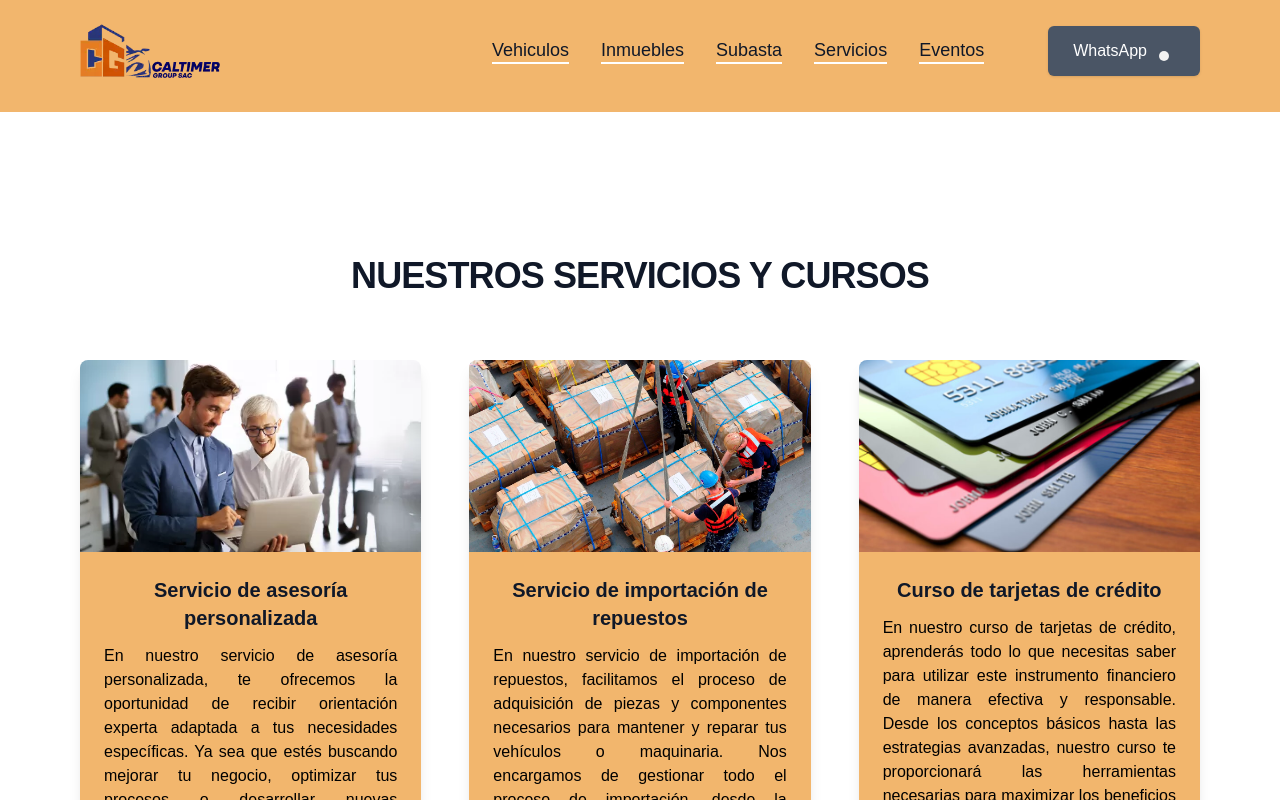
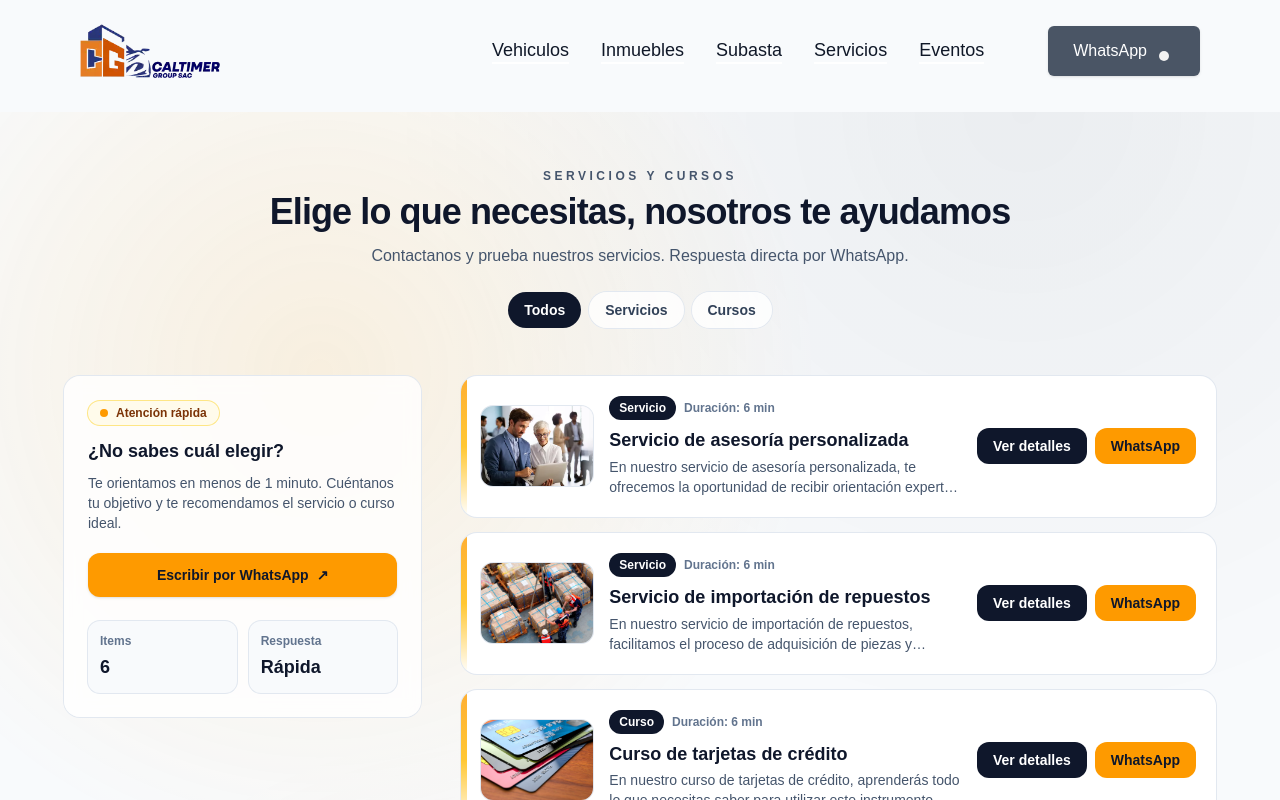
Before and after one commit to xxricardoxx100/caltimer, a Next.js app: page /servicios in a window 1280 px wide. Shown: the top 800 px of the page. Built offline with nearby package versions, Linux system fonts and the light colour scheme.

Commit message:
nuevo servicios

```diff
--- a/src/app/components/eventos/EventCarousel.jsx
+++ b/src/app/components/eventos/EventCarousel.jsx
@@ -11,7 +11,7 @@ const defaultSlides = [
     description:
       "Se parte de nuestro próximo taller presencial y aprende de los expertos. Este 24 de Enero en La Molina, Lima.",
     cta: "Inscribite ahora",
-    image: "/eventos/eventopresencial1.jfif",
+    image: "/eventos/eventopresencial1.jpg",
   },
   {
     id: 2,
--- a/src/app/components/home/UseCases.jsx
+++ b/src/app/components/home/UseCases.jsx
@@ -1,11 +1,12 @@
 "use client";
 import { motion } from "framer-motion";
+import { useEffect, useMemo, useState } from "react";
 
 const posts = [
   {
     title: "Servicio de asesoría personalizada",
     href: 'https://wa.link/k3nf93',
-    category: { name: "Article", href: "#" },
+    kind: "Servicio",
     description:
       "En nuestro servicio de asesoría personalizada, te ofrecemos la oportunidad de recibir orientación experta adaptada a tus necesidades específicas. Ya sea que estés buscando mejorar tu negocio, optimizar tus procesos o desarrollar nuevas estrategias, nuestro equipo de profesionales está aquí para ayudarte a alcanzar tus objetivos. ",
     date: "Mar 16, 2020",
@@ -20,8 +21,8 @@ const posts = [
   },
   {
     title: "Servicio de importación de repuestos",
-    href: "https://wa.link/a1sqyu ",
-    category: { name: "Article", href: "#" },
+    href: "https://wa.link/a1sqyu",
+    kind: "Servicio",
     description:
       "En nuestro servicio de importación de repuestos, facilitamos el proceso de adquisición de piezas y componentes necesarios para mantener y reparar tus vehículos o maquinaria. Nos encargamos de gestionar todo el proceso de importación, desde la búsqueda de proveedores confiables hasta la logística de envío, asegurando que recibas los repuestos de alta calidad que necesitas en el menor tiempo posible. ",
     date: "Mar 16, 2020",
@@ -37,7 +38,7 @@ const posts = [
   {
     title: "Curso de tarjetas de crédito",
     href: "https://wa.link/41xgx9",
-    category: { name: "Article", href: "#" },
+    kind: "Curso",
     description:
       "En nuestro curso de tarjetas de crédito, aprenderás todo lo que necesitas saber para utilizar este instrumento financiero de manera efectiva y responsable. Desde los conceptos básicos hasta las estrategias avanzadas, nuestro curso te proporcionará las herramientas necesarias para maximizar los beneficios de las tarjetas de crédito mientras evitas las trampas comunes asociadas con su uso. ",
     date: "Mar 16, 2020",
@@ -53,7 +54,7 @@ const posts = [
   {
     title: "Curso de importación de repuestos",
     href: "https://wa.link/h0ex1t",
-    category: { name: "Article", href: "#" },
+    kind: "Curso",
     description:
       "En nuestro curso de importación de repuestos, te enseñaremos los fundamentos y las mejores prácticas para importar piezas y componentes de manera eficiente y rentable. Aprenderás sobre la selección de proveedores, la gestión de la cadena de suministro, los aspectos legales y aduaneros, y las estrategias para optimizar costos y tiempos de entrega. ",
     date: "Mar 16, 2020",
@@ -69,7 +70,7 @@ const posts = [
   {
     title: "Curso de Remates judiciales, antes de remate y cesión",
     href: "https://wa.link/y7p8vy",
-    category: { name: "Video", href: "#" },
+    kind: "Curso",
     description:
       "En nuestro curso de Remates Judiciales, Antes de Remate y Cesión, te proporcionaremos una comprensión completa del proceso legal y financiero involucrado en la adquisición de bienes a través de remates judiciales. Aprenderás sobre las etapas previas al remate, los procedimientos legales, y las estrategias para participar de manera efectiva en estos eventos, así como las implicaciones de la cesión de derechos. ",
     date: "Mar 10, 2020",
@@ -87,7 +88,7 @@ const posts = [
   {
     title: "Servicio de inspección mecánica de vehículos",
     href: "https://wa.link/geulvh",
-    category: { name: "Case Study", href: "#" },
+    kind: "Servicio",
     description:
       "Nuestro servicio de inspección mecánica de vehículos está diseñado para garantizar que tu automóvil esté en óptimas condiciones de funcionamiento. Nuestros técnicos altamente capacitados realizan una evaluación exhaustiva de todos los sistemas y componentes del vehículo, identificando cualquier problema potencial antes de que se convierta en una falla costosa. ",
     date: "Feb 12, 2020",
@@ -103,6 +104,23 @@ const posts = [
 ];
 
 export default function UseCases() {
+  const [activeFilter, setActiveFilter] = useState("Todos");
+  const [selectedPost, setSelectedPost] = useState(null);
+
+  useEffect(() => {
+    if (!selectedPost) return;
+    const onKeyDown = (e) => {
+      if (e.key === "Escape") setSelectedPost(null);
+    };
+    window.addEventListener("keydown", onKeyDown);
+    return () => window.removeEventListener("keydown", onKeyDown);
+  }, [selectedPost]);
+
+  const filteredPosts = useMemo(() => {
+    if (activeFilter === "Todos") return posts;
+    return posts.filter((p) => p.kind === activeFilter);
+  }, [activeFilter]);
+
   // Variantes para el contenedor (controla el TIMING)
   const containerVariants = {
     hidden: { opacity: 0 },
@@ -119,7 +137,7 @@ export default function UseCases() {
     hidden: {
       opacity: 0,
       y: 50,
-      scale: 0.9
+      scale: 0.95,
     },
     visible: {
       opacity: 1,
@@ -133,62 +151,219 @@ export default function UseCases() {
   };
 
   return (
-    <div className="relative bg-gray-50 px-4 pt-24 pb-32 sm:px-6 lg:px-8 lg:pt-36 lg:pb-40">
-      <div className="absolute inset-0">
-        <div className="h-1/3 bg-white sm:h-2/3" />
+    <section className="relative overflow-hidden bg-slate-50 px-4 pt-14 pb-16 sm:px-6 lg:px-10">
+      <div className="pointer-events-none absolute inset-0 opacity-[0.55] [background:radial-gradient(circle_at_25%_20%,rgba(245,158,11,0.22),transparent_35%),radial-gradient(circle_at_80%_0%,rgba(15,23,42,0.10),transparent_38%),radial-gradient(circle_at_40%_90%,rgba(245,158,11,0.14),transparent_40%)]" />
+      <div className="relative mx-auto max-w-6xl">
+        <motion.div
+          className="mx-auto max-w-3xl text-center"
+          initial={{ opacity: 0, y: -16 }}
+          animate={{ opacity: 1, y: 0 }}
+          transition={{ duration: 0.6 }}
+        >
+          <p className="text-xs font-semibold uppercase tracking-[0.22rem] text-slate-600">Servicios y cursos</p>
+          <h2 className="mt-2 text-3xl font-extrabold tracking-tight text-slate-900 sm:text-4xl">
+            Elige lo que necesitas, nosotros te ayudamos
+          </h2>
+          <p className="mt-3 text-base text-slate-600">
+            Contactanos y prueba nuestros servicios. Respuesta directa por WhatsApp.
+          </p>
+
+          <div className="mt-6 flex flex-wrap justify-center gap-2">
+            {[
+              { key: "Todos", label: "Todos" },
+              { key: "Servicio", label: "Servicios" },
+              { key: "Curso", label: "Cursos" },
+            ].map((f) => {
+              const active = activeFilter === f.key;
+              return (
+                <button
+                  key={f.key}
+                  type="button"
+                  onClick={() => setActiveFilter(f.key)}
+                  className={
+                    "rounded-full px-4 py-2 text-sm font-semibold transition focus:outline-none focus:ring-2 focus:ring-amber-400/60 " +
+                    (active
+                      ? "bg-slate-900 text-white"
+                      : "bg-white/80 text-slate-700 ring-1 ring-slate-200 hover:bg-white")
+                  }
+                >
+                  {f.label}
+                </button>
+              );
+            })}
           </div>
-      <div className="relative mx-auto lg:mx-12 max-w-full">
-        <motion.div
-          className="text-center"
-          initial={{ opacity: 0, y: -40 }}
-          animate={{ opacity: 1, y: 0 }}
-          transition={{ duration: 1 }}
-        >
-          <h2 className="text-3xl font-bold tracking-tight text-gray-900 sm:text-4xl">
-            NUESTROS SERVICIOS Y CURSOS
-          </h2>
         </motion.div>
 
+        <div className="mt-12 grid gap-10 lg:grid-cols-12">
+          <motion.aside
+            className="lg:col-span-4"
+            initial={{ opacity: 0, x: -18 }}
+            whileInView={{ opacity: 1, x: 0 }}
+            viewport={{ once: true, amount: 0.2 }}
+            transition={{ duration: 0.6 }}
+          >
+            <div className="rounded-2xl bg-white/80 p-6 ring-1 ring-slate-200 backdrop-blur">
+              <div className="inline-flex items-center gap-2 rounded-full bg-amber-50 px-3 py-1 text-xs font-semibold text-amber-900 ring-1 ring-amber-200">
+                <span className="h-2 w-2 rounded-full bg-amber-500" />
+                Atención rápida
+              </div>
+              <h3 className="mt-3 text-lg font-bold text-slate-900">¿No sabes cuál elegir?</h3>
+              <p className="mt-2 text-sm text-slate-600">
+                Te orientamos en menos de 1 minuto. Cuéntanos tu objetivo y te recomendamos el servicio o curso ideal.
+              </p>
+              <a
+                href="https://wa.link/k3nf93"
+                target="_blank"
+                rel="noreferrer"
+                className="mt-5 inline-flex w-full items-center justify-center gap-2 rounded-xl bg-amber-500 px-4 py-3 text-sm font-bold text-slate-900 shadow-sm transition hover:bg-amber-400 focus:outline-none focus:ring-2 focus:ring-amber-400/60"
+              >
+                Escribir por WhatsApp
+                <span aria-hidden>↗</span>
+              </a>
+
+              <div className="mt-6 grid grid-cols-2 gap-3">
+                <div className="rounded-xl bg-slate-50 p-3 ring-1 ring-slate-200">
+                  <p className="text-xs font-semibold text-slate-500">Items</p>
+                  <p className="mt-1 text-lg font-extrabold text-slate-900">{filteredPosts.length}</p>
+                </div>
+                <div className="rounded-xl bg-slate-50 p-3 ring-1 ring-slate-200">
+                  <p className="text-xs font-semibold text-slate-500">Respuesta</p>
+                  <p className="mt-1 text-lg font-extrabold text-slate-900">Rápida</p>
+                </div>
+              </div>
+            </div>
+          </motion.aside>
+
           <motion.div
-          className="mx-auto mt-16 grid max-w-lg gap-12 lg:max-w-none lg:grid-cols-3"
+            className="lg:col-span-8"
+            key={activeFilter}
             variants={containerVariants}
             initial="hidden"
-          whileInView="visible"
-          viewport={{ once: true, amount: 0.2 }}
+            animate="visible"
           >
-          {posts.map((post) => (
-            <motion.div
+            <div className="grid gap-4">
+              {filteredPosts.map((post) => (
+                <motion.article
                   key={post.title}
                   variants={cardVariants}
-              whileHover={{ scale: 1.1 }}
-              whileTap={{ scale: 0.9 }}
+                  className="group relative overflow-hidden rounded-2xl bg-white ring-1 ring-slate-200 transition hover:-translate-y-0.5 hover:shadow-lg"
                 >
-              <a
-                href={post.href}
-                className="flex flex-col overflow-hidden rounded-lg shadow-lg h-full block hover:shadow-xl transition-shadow"
-              >
-                <div className="flex-shrink-0">
+                  <div className="absolute left-0 top-0 h-full w-1.5 bg-gradient-to-b from-amber-500 via-amber-400 to-transparent opacity-80" />
+                  <div className="flex flex-col gap-4 p-5 sm:flex-row sm:items-center">
+                    <div className="relative h-20 w-full overflow-hidden rounded-xl bg-slate-100 ring-1 ring-slate-200 sm:h-20 sm:w-28">
                       <img
-                    className="h-48 w-full object-cover"
                         src={post.imageUrl}
-                    alt=""
+                        alt={post.title}
+                        className="h-full w-full object-cover"
+                        loading="lazy"
                       />
                     </div>
-                <div className="flex flex-1 flex-col justify-between bg-[#F2B66D] p-6">
-                  <div className="flex-1">
-                    <p className="text-center text-xl font-semibold text-gray-900">
+
+                    <div className="min-w-0 flex-1">
+                      <div className="flex flex-wrap items-center gap-2">
+                        <span className="inline-flex items-center rounded-full bg-slate-900 px-2.5 py-1 text-xs font-bold text-white">
+                          {post.kind}
+                        </span>
+                        <span className="text-xs font-semibold text-slate-500">Duración: {post.readingTime}</span>
+                      </div>
+                      <h3
+                        className="mt-2 text-base font-extrabold leading-snug text-slate-900 sm:text-lg line-clamp-2"
+                        title={post.title}
+                      >
                         {post.title}
-                    </p>
-                    <p className="text-justify mt-3 text-base text-black">
+                      </h3>
+                      <p className="mt-1 text-sm text-slate-600 line-clamp-2">
                         {post.description}
                       </p>
                     </div>
+
+                    <div className="flex shrink-0 flex-wrap gap-2">
+                      <button
+                        type="button"
+                        onClick={() => setSelectedPost(post)}
+                        className="inline-flex items-center justify-center rounded-xl bg-slate-900 px-4 py-2 text-sm font-bold text-white transition hover:bg-slate-800 focus:outline-none focus:ring-2 focus:ring-amber-400/60"
+                      >
+                        Ver detalles
+                      </button>
+                      <a
+                        href={post.href}
+                        target="_blank"
+                        rel="noreferrer"
+                        className="inline-flex items-center justify-center rounded-xl bg-amber-500 px-4 py-2 text-sm font-bold text-slate-900 transition hover:bg-amber-400 focus:outline-none focus:ring-2 focus:ring-amber-400/60"
+                      >
+                        WhatsApp
+                      </a>
                     </div>
-              </a>
-            </motion.div>
+                  </div>
+                </motion.article>
               ))}
+            </div>
           </motion.div>
         </div>
       </div>
+
+      {selectedPost ? (
+        <div
+          className="fixed inset-0 z-50 flex items-end justify-center bg-slate-900/50 p-4 sm:items-center"
+          role="dialog"
+          aria-modal="true"
+          aria-label="Detalles del servicio"
+          onMouseDown={(e) => {
+            if (e.target === e.currentTarget) setSelectedPost(null);
+          }}
+        >
+          <div className="w-full max-w-2xl overflow-hidden rounded-2xl bg-white shadow-2xl ring-1 ring-slate-200">
+            <div className="flex items-center justify-between border-b border-slate-200 p-4">
+              <div className="min-w-0">
+                <p className="text-xs font-semibold text-slate-500">{selectedPost.kind} · Duración: {selectedPost.readingTime}</p>
+                <h4 className="mt-1 text-lg font-extrabold leading-snug text-slate-900">{selectedPost.title}</h4>
+              </div>
+              <button
+                type="button"
+                onClick={() => setSelectedPost(null)}
+                className="inline-flex h-10 w-10 items-center justify-center rounded-xl bg-slate-50 text-slate-700 ring-1 ring-slate-200 transition hover:bg-slate-100"
+                aria-label="Cerrar"
+              >
+                ✕
+              </button>
+            </div>
+
+            <div className="p-4 sm:p-6">
+              <div className="grid gap-5 sm:grid-cols-[160px_1fr] sm:items-start">
+                <div className="relative h-36 w-full overflow-hidden rounded-2xl bg-slate-100 ring-1 ring-slate-200 sm:h-40 sm:w-40">
+                  <img
+                    src={selectedPost.imageUrl}
+                    alt={selectedPost.title}
+                    className="h-full w-full object-cover"
+                  />
+                </div>
+
+                <div className="min-w-0">
+                  <p className="text-sm leading-relaxed text-slate-700">{selectedPost.description}</p>
+                  <div className="mt-5 flex flex-wrap gap-2">
+                    <a
+                      href={selectedPost.href}
+                      target="_blank"
+                      rel="noreferrer"
+                      className="inline-flex items-center justify-center rounded-xl bg-amber-500 px-4 py-2 text-sm font-bold text-slate-900 transition hover:bg-amber-400 focus:outline-none focus:ring-2 focus:ring-amber-400/60"
+                    >
+                      Hablar por WhatsApp
+                      <span aria-hidden className="ml-2">↗</span>
+                    </a>
+                    <button
+                      type="button"
+                      onClick={() => setSelectedPost(null)}
+                      className="inline-flex items-center justify-center rounded-xl bg-slate-900 px-4 py-2 text-sm font-bold text-white transition hover:bg-slate-800"
+                    >
+                      Volver
+                    </button>
+                  </div>
+                </div>
+              </div>
+            </div>
+          </div>
+        </div>
+      ) : null}
+    </section>
   );
 }
--- a/src/app/servicios/page.js
+++ b/src/app/servicios/page.js
@@ -3,7 +3,7 @@ import UseCases from "../components/home/UseCases";
 
 const Servicios = () => {
   return (
-    <div data-scroll-section className="pt-28 bg-[#F2B66D]">
+    <div data-scroll-section className="pt-28 bg-slate-50">
       <UseCases />
     </div>
   );
```
Also changed, not shown: public/eventos/eventopresencial1.jfif (deleted), public/eventos/eventopresencial1.jpg (added). Lines whose indentation alone changed are shown as unchanged.
